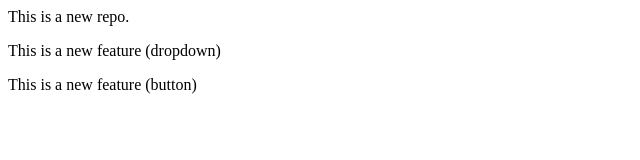
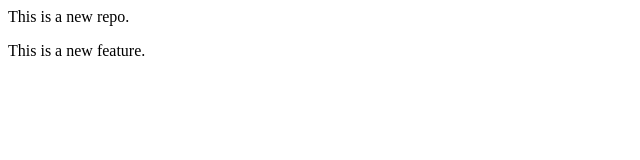
Before and after one commit to MeetJain05/localrepo, a plain HTML site: page index.html in a window 1280 px wide. Shown: the whole page, without its empty margins (0-640 px from the left). Drawn offline with Linux system fonts and the light colour scheme.

Commit message:
Delete dropdown and button

```diff
--- a/index.html
+++ b/index.html
@@ -1,3 +1,2 @@
 <p>This is a new repo.</p>
-<p>This is a new feature (dropdown)</p>
-<p>This is a new feature (button)</p>
+<p>This is a new feature.</p>
```
